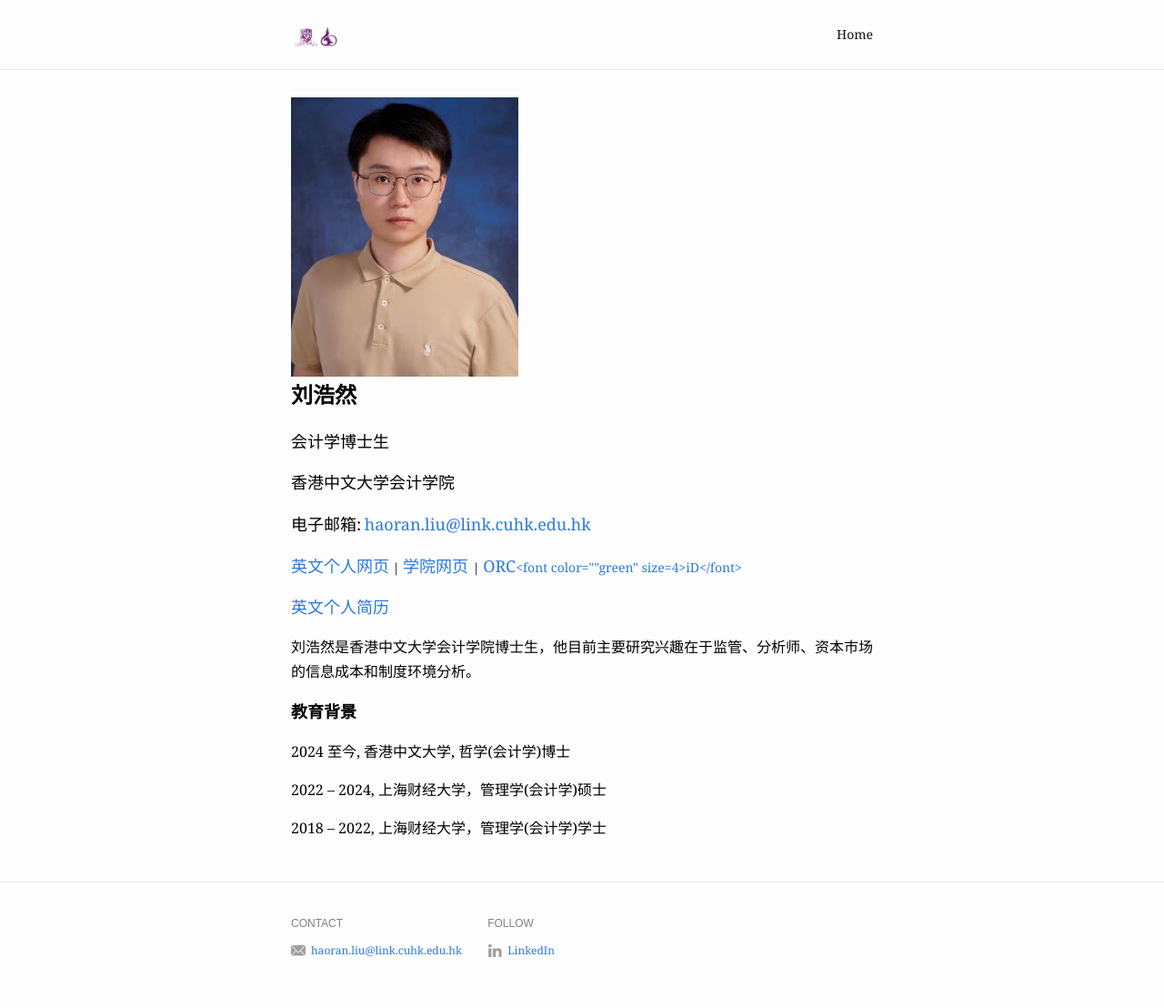
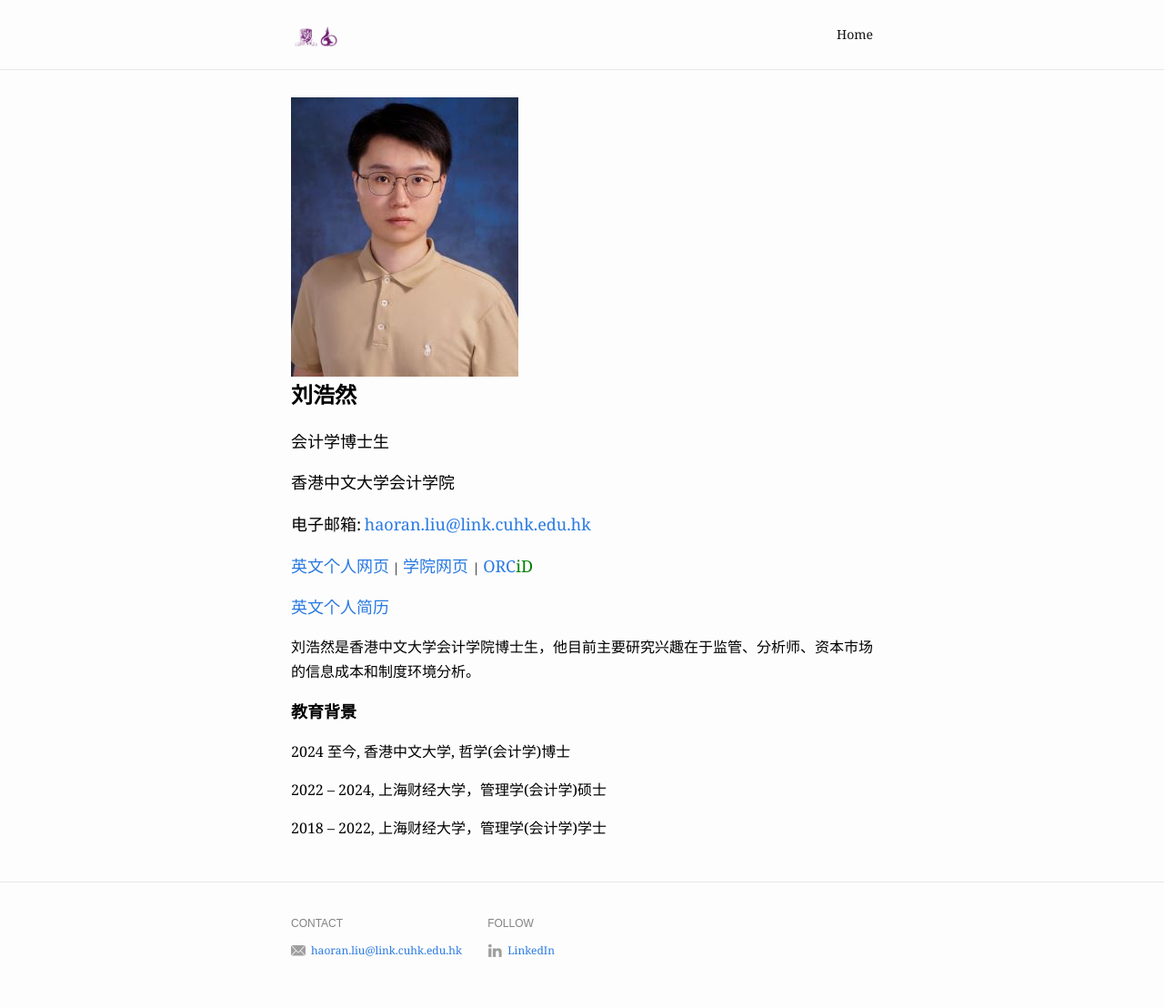
Before and after one commit to LeightonLiu/leightonliu.github.io, a Jekyll site: the page built from index.md, in a window 1280 px wide. Shown: the whole page at 91% size. Built offline with Jekyll 4.4.1, drawn with Linux system fonts in a browser that asks for light colours.

Commit message:
Update index.md

```diff
--- a/index.md
+++ b/index.md
@@ -24,7 +24,7 @@ profile_picture:
 <a href="https://sites.google.com/view/haoran-liu/home" target="_blank">
 <font size=4>英文个人网页</font>
 </a> |
-<a href="https://grad.bschool.cuhk.edu.hk/students/liu-haoran/" target="_blank"> <font size=4> 学院网页 </font> </a>| <a href="https://orcid.org/0009-0008-9794-0416" target="_blank"> <font size=4>ORC</font><font color=""green" size=4>iD</font> </a>
+<a href="https://grad.bschool.cuhk.edu.hk/students/liu-haoran/" target="_blank"> <font size=4> 学院网页 </font> </a>| <a href="https://orcid.org/0009-0008-9794-0416" target="_blank"> <font size=4>ORC</font><font color="green" size=4>iD</font> </a>
 <!-- <a href="https://papers.ssrn.com/" target="_blank">SSRN个人页面 </a></font> -->
 </p>
 
```
